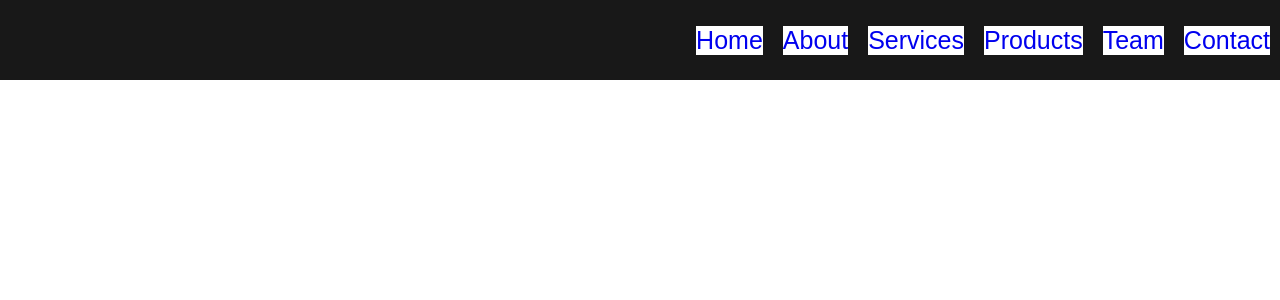
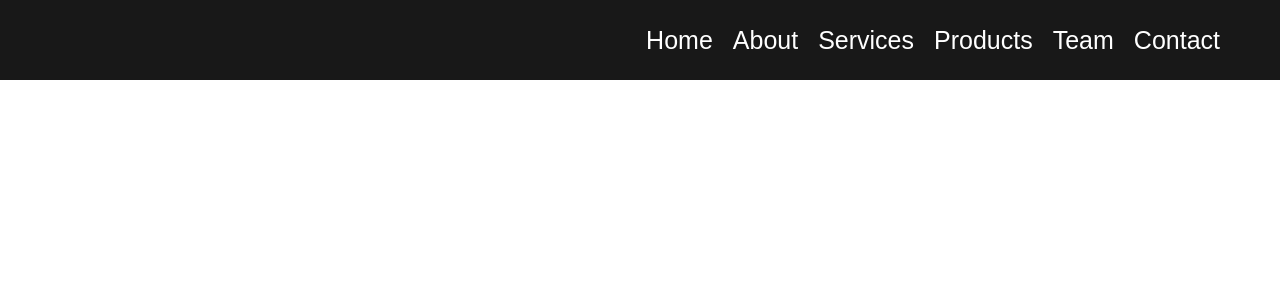
Before and after one commit to pradeepmisra81/react-app-test, a React (Create React App) app: page / in a window 1280 px wide. Shown: the top 300 px of the page. Built offline with nearby package versions, Linux system fonts and the light colour scheme.

Commit message:
updated styling for navbar links

```diff
--- a/src/Components/Navbar.js
+++ b/src/Components/Navbar.js
@@ -4,6 +4,7 @@ import "../Styles/Navbar.css"
 const Navbar = () => {
   return (
     <div className="navbar">
+      <div className="link">
         <a href="/home">Home</a>
         <a href="/about">About</a>
         <a href="/services">Services</a>
@@ -11,6 +12,7 @@ const Navbar = () => {
         <a href="/team">Team</a>
         <a href="/contact">Contact</a>
       </div>
+    </div>
   )
 }
 
--- a/src/Styles/Navbar.css
+++ b/src/Styles/Navbar.css
@@ -14,14 +14,23 @@
 }
 
 .navbar a {
-  background-color: white;
+  color: white;
   font-size: 25px;
   text-decoration: none;
   font-family: Arial, Helvetica, sans-serif;
   margin: 10px;
 }
 
+.navbar .link {
+  margin-right: 50px;
+}
+
 .navbar body {
   font-family: "Times New Roman", Times, serif;
 }
+
+body {
+  margin: 0%;
+  padding: 0%;
+}
 /*# sourceMappingURL=Navbar.css.map */
--- a/src/Styles/Navbar.scss
+++ b/src/Styles/Navbar.scss
@@ -10,13 +10,22 @@
 }
 
 .navbar a {
-  background-color: $customWhiteColor;
+  color: $customWhiteColor;
   font-size: 25px;
   text-decoration: none;
   font-family: $titleFont;
   margin: 10px;
 }
 
+.navbar .link {
+  margin-right: 50px;
+}
+
 .navbar body {
   font-family: $bodyFont;
 }
+
+body {
+  margin: 0%;
+  padding: 0%;
+}
```
Also changed, not shown: 1 other file (tests, documents, lock files or other folders). Lines whose indentation alone changed are shown as unchanged.
